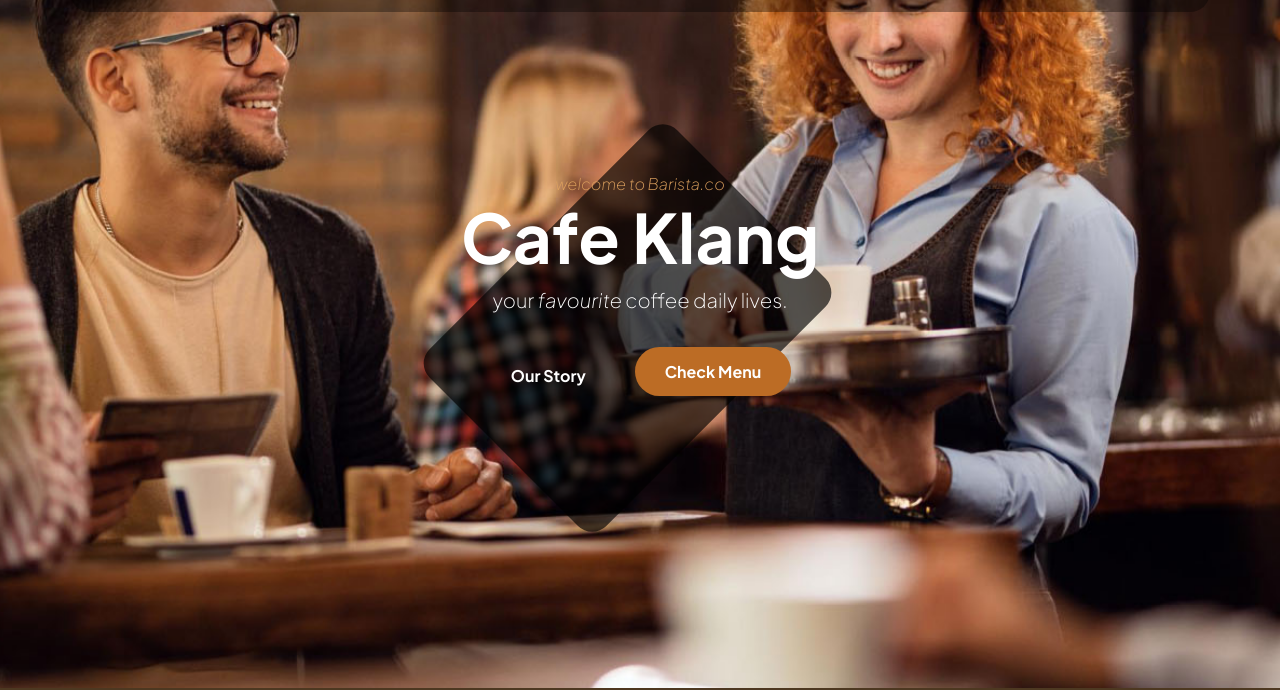
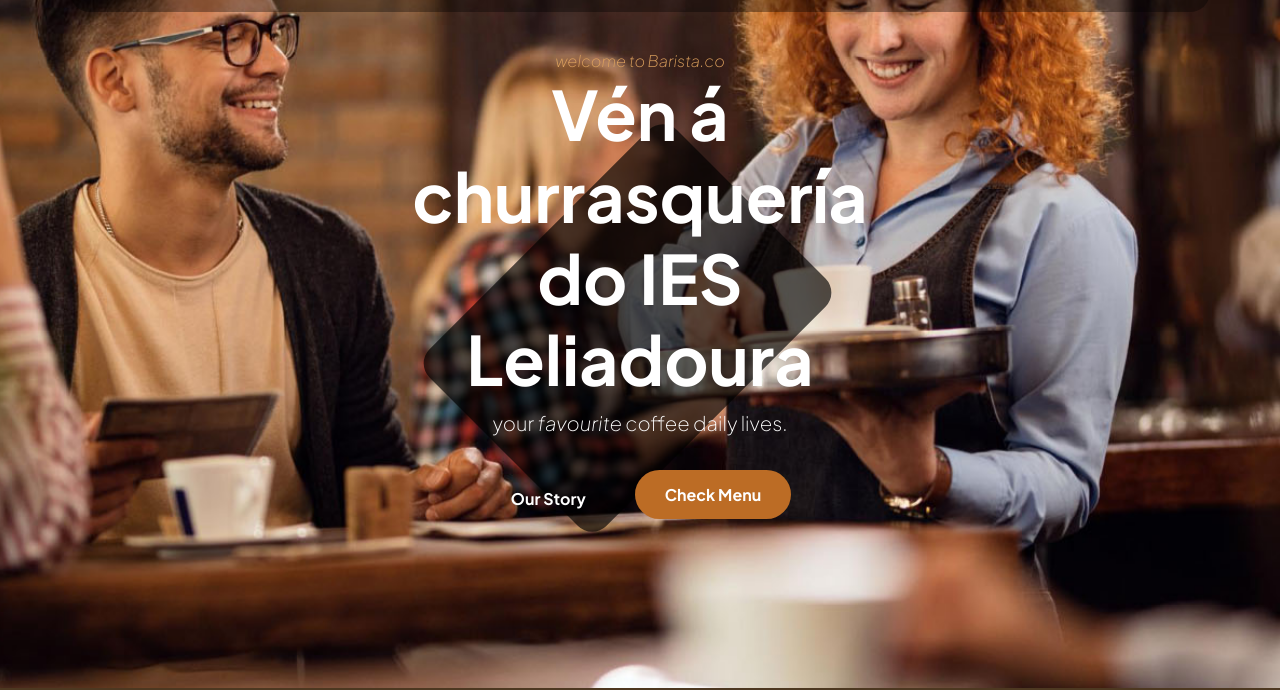
Before and after one commit to jorgemp29/WEB-TIC, a plain HTML site: page index.html in a window 1280 px wide. Shown: the part 112-802 px from the top of the page. Drawn offline with Linux system fonts and the light colour scheme.

Commit message:
Cambio encabezado central

```diff
--- a/index.html
+++ b/index.html
@@ -91,7 +91,7 @@ Bootstrap 5 HTML CSS Template
                             <div class="col-lg-6 col-12 mx-auto">
                                 <em class="small-text">welcome to Barista.co</em>
 
-                                <h1>Cafe Klang</h1>
+                                <h1>Vén á churrasquería do IES Leliadoura</h1>
 
                                 <p class="text-white mb-4 pb-lg-2">
                                     your <em>favourite</em> coffee daily lives.
```
